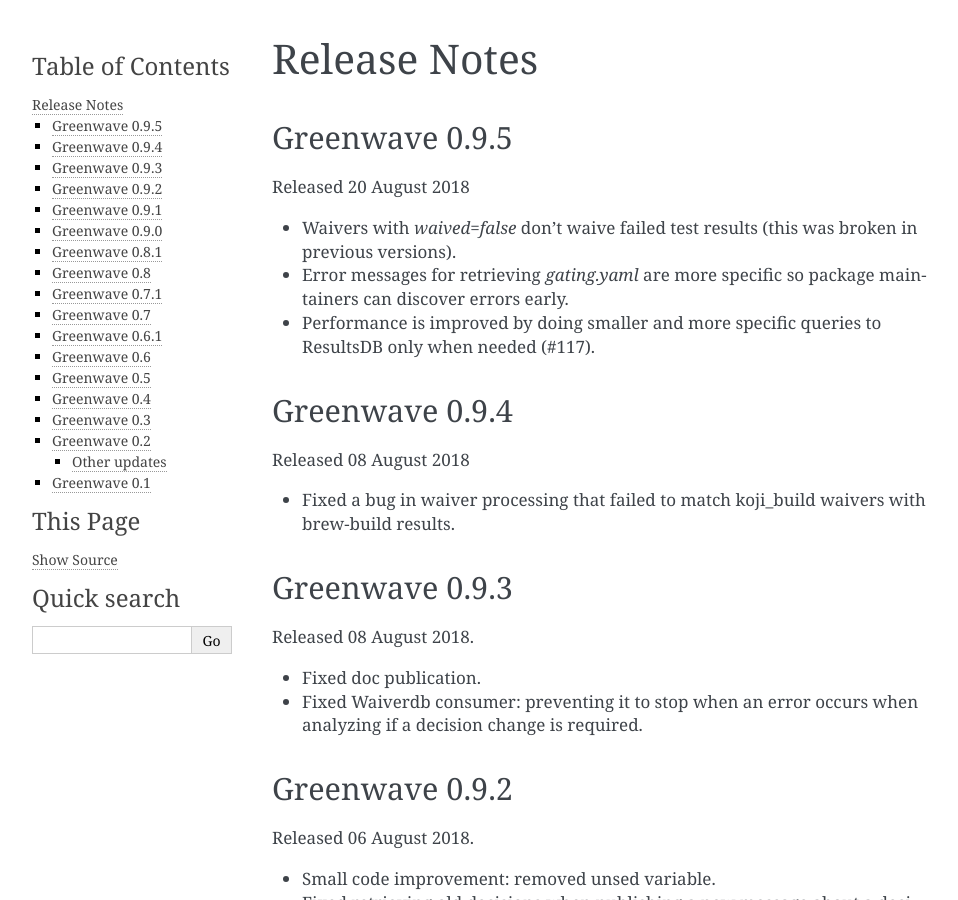
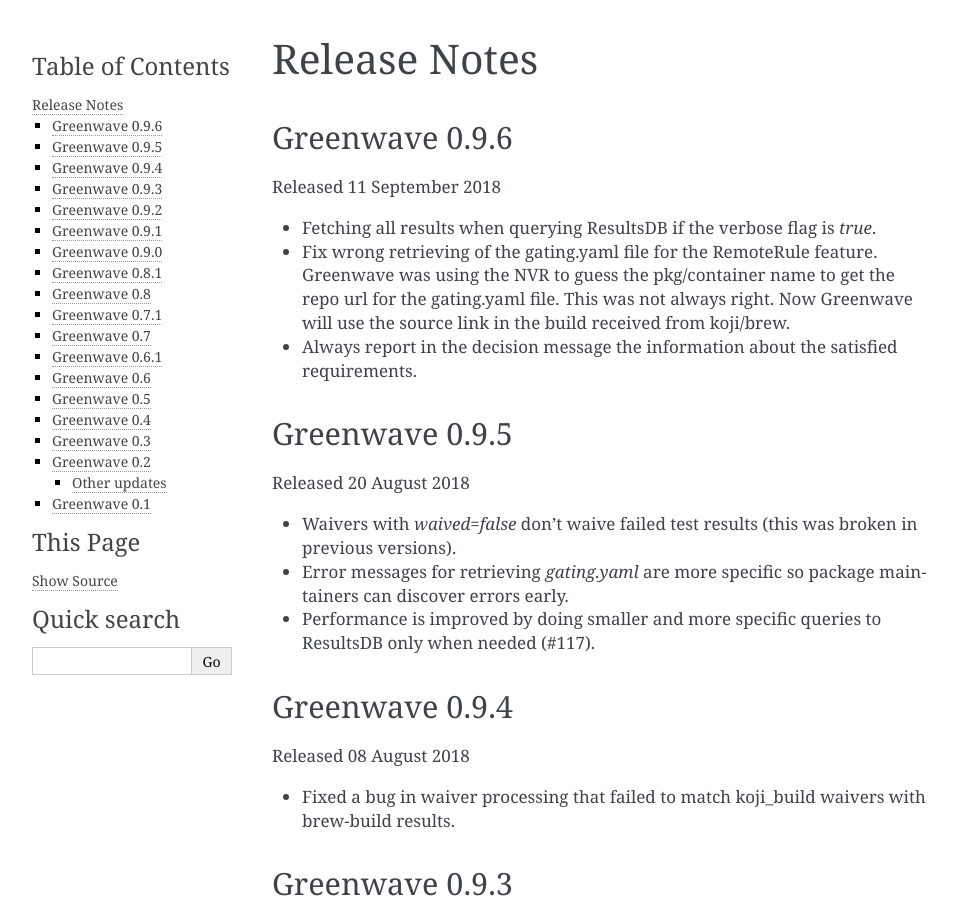
Before and after one commit to release-engineering/greenwave, a Sphinx documentation site: the page built from docs/release-notes.rst, in a window 1280 px wide and 900 px high. Shown: the whole window, without its empty margins (148-1106 px from the left). Built offline with Sphinx 7.4.7, drawn with Linux system fonts in a browser that asks for light colours; pages that are not in the unit, such as notebooks, are missing from menus.

Commit message:
Release notes 0.9.6

```diff
--- a/docs/release-notes.rst
+++ b/docs/release-notes.rst
@@ -1,6 +1,23 @@
 =============
 Release Notes
 =============
+
+Greenwave 0.9.6
+===============
+
+Released 11 September 2018
+
+* Fetching all results when querying ResultsDB if the verbose flag
+  is `true`.
+
+* Fix wrong retrieving of the gating.yaml file for the RemoteRule
+  feature. Greenwave was using the NVR to guess the pkg/container
+  name to get the repo url for the gating.yaml file. This was not
+  always right. Now Greenwave will use the source link in the build
+  received from koji/brew.
+
+* Always report in the decision message the information about the
+  satisfied requirements.
 
 Greenwave 0.9.5
 ===============
```
